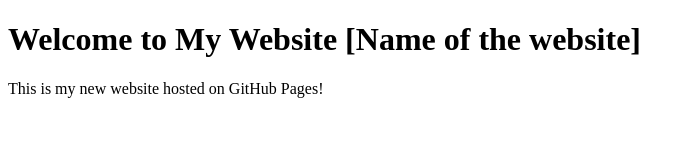
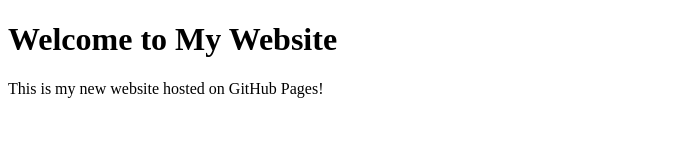
Before and after one commit to laracaha/laracaha.github.io, a plain HTML site: page index.html in a window 1280 px wide. Shown: the whole page, without its empty margins (0-694 px from the left). Drawn offline with Linux system fonts and the light colour scheme.

Commit message:
test layout

```diff
--- a/index.html
+++ b/index.html
@@ -10,7 +10,7 @@
 
     <meta http-equiv=”X-UA-Compatible” content=”ie=edge”>
 
-    <title>My Website [Name of the website]</title>
+    <title> Portfolio [Laracaha]</title>
 
   </head>
 
@@ -18,7 +18,7 @@
 
     <main>
 
-        <h1>Welcome to My Website [Name of the website]</h1>
+        <h1>Welcome to My Website </h1>
 
         <p>This is my new website hosted on GitHub Pages!</p>
 
```
